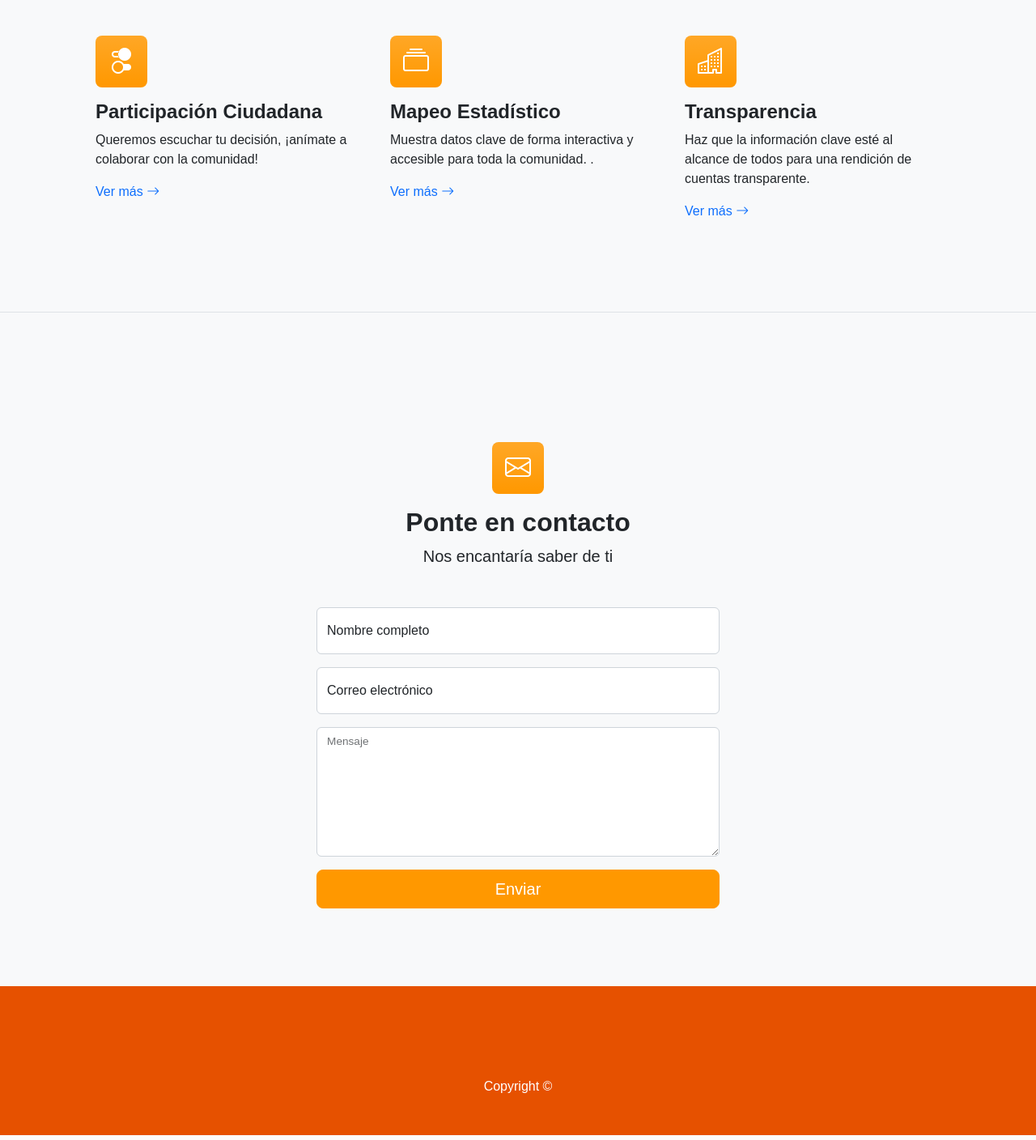
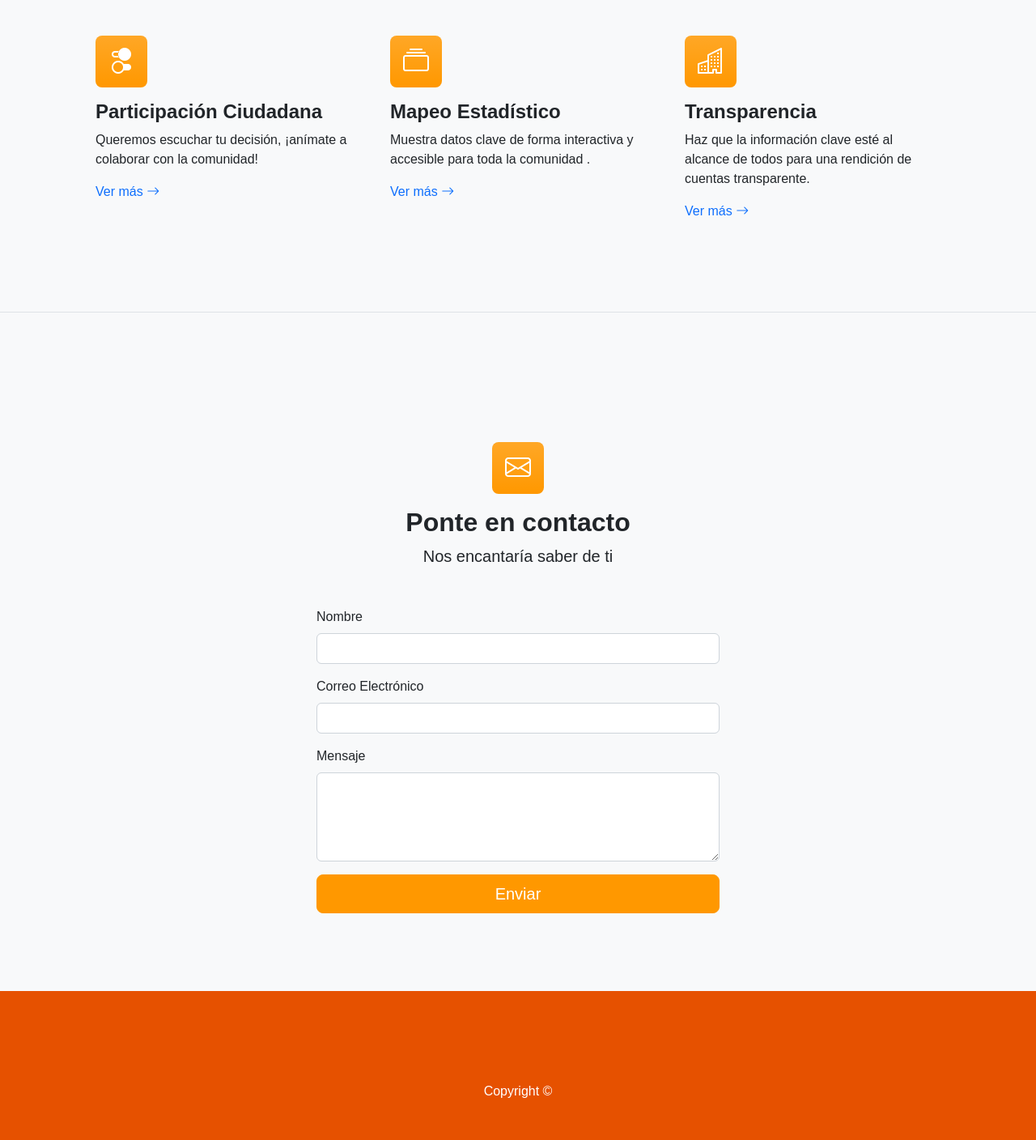
Before and after one commit to Obleas777/MapeoEstadistico, a PHP site: page / in a window 1280 px wide. Shown: the part 641-2049 px from the top of the page at 81% size. Run offline with PHP 8.4, Linux system fonts and the light colour scheme; some libraries are stand-ins or nearby versions.

Commit message:
Se agrego la tabla contacto para el form de contacto en pagina principal y un pequeño popup para esa pagina y la de participacion

```diff
--- a/adminVista.html
+++ b/adminVista.html
@@ -31,7 +31,7 @@
         </div>
     </nav>
 
-    <header class="bg-dark py-5">
+    <header class="hero-header">
         <div class="container px-5">
             <div class="row gx-5 justify-content-center">
                 <div class="col-lg-6">
--- a/index.html
+++ b/index.html
@@ -5,11 +5,13 @@
     <meta charset="utf-8" />
     <meta name="viewport" content="width=device-width, initial-scale=1.0, maximum-scale=1.0, user-scalable=no">
     <meta name="description" content="Plataforma para el mapeo estadístico y la recolección de información social." />
-    <meta name="author" content="Tu Nombre o Empresa" />
+    <meta name="author" content="Presidencia Municipal De Rincon de Romos" />
     <title>Plataforma de Transparencia y Participación Ciudadana</title>
     <link rel="icon" type="image/x-icon" href="assets/favicon.ico" />
     <link href="https://cdn.jsdelivr.net/npm/bootstrap-icons@1.4.1/font/bootstrap-icons.css" rel="stylesheet" />
     <link href="styles.css" rel="stylesheet" />
+    <link href="stylepopup.css" rel="stylesheet" />
+
 
     <style>
 
@@ -79,7 +81,7 @@
                 <div class="col-lg-4 mb-5 mb-lg-0">
                     <div class="feature bg-gradient text-white rounded-3 mb-3"><i class="bi bi-collection"></i></div>
                     <h2 class="h4 fw-bolder">Mapeo Estadístico</h2>
-                    <p>Muestra datos clave de forma interactiva y accesible para toda la comunidad.
+                    <p>Muestra datos clave de forma interactiva y accesible para toda la comunidad
                         .</p>
                     <a class="text-decoration-none" href="mapeo-estadistico.html">Ver más <i
                             class="bi bi-arrow-right"></i></a>
@@ -96,6 +98,15 @@
             </div>
         </div>
     </section>
+    <!-- Modal (Pop-up) -->
+    <div id="popupModal" class="modal">
+        <div class="modal-content">
+            <p>¡Datos enviados correctamente!</p>
+            <!-- Botón para cerrar el modal -->
+            <button id="closePopup" class="btn btn-primary" >Ok</button>
+        </div>
+    </div>
+
 
     <section class="bg-light py-5" id="contacto">
         <div class="container px-5 my-5">
@@ -106,21 +117,22 @@
             </div>
             <div class="row gx-5 justify-content-center">
                 <div class="col-lg-6">
-                    <form>
-                        <div class="form-floating mb-3">
-                            <input class="form-control" type="text" placeholder="Ingrese su nombre..." />
-                            <label>Nombre completo</label>
+                    <form id="contactForm">
+                        <div class="mb-3">
+                            <label for="name" class="form-label">Nombre</label>
+                            <input type="text" class="form-control" id="name" name="name" required>
                         </div>
-                        <div class="form-floating mb-3">
-                            <input class="form-control" type="email" placeholder="nombre@ejemplo.com" />
-                            <label>Correo electrónico</label>
+                        <div class="mb-3">
+                            <label for="email" class="form-label">Correo Electrónico</label>
+                            <input type="email" class="form-control" id="email" name="email" required>
                         </div>
-                        <div class="form-floating mb-3">
-                            <textarea class="form-control" style="height: 10rem"></textarea>
-                            <label>Mensaje</label>
+                        <div class="mb-3">
+                            <label for="message" class="form-label">Mensaje</label>
+                            <textarea class="form-control" id="message" name="message" rows="4" required></textarea>
                         </div>
                         <div class="d-grid"><button class="btn btn-primary btn-lg" type="submit">Enviar</button></div>
                     </form>
+
                 </div>
             </div>
         </div>
@@ -131,7 +143,7 @@
             <p class="m-0 text-center text-white">Copyright &copy;</p>
         </div>
     </footer>
-
+    <script src="popup.js"></script>
     <script src="https://cdn.jsdelivr.net/npm/bootstrap@5.2.3/dist/js/bootstrap.bundle.min.js"></script>
 </body>
 
--- a/login.html
+++ b/login.html
@@ -25,7 +25,7 @@
             </div>
         </nav>
 
-        <header class="bg-dark py-5">
+        <header class="hero-header">
             <div class="container px-5">
                 <div class="row gx-5 justify-content-center">
                     <div class="col-lg-6">
--- a/mapeo-estadistico.html
+++ b/mapeo-estadistico.html
@@ -45,7 +45,7 @@
     </nav>
 
     <!-- Header -->
-    <header class="bg-dark text-white py-5">
+    <header class="hero-header">
         <div class="container text-center">
             <h1 class="fw-bolder">Mapa Interactivo y Estadísticas</h1>
             <p class="lead">Explora datos estadísticos y visualiza información clave.</p>
```
Also changed, not shown: participacion-ciudadana.html (+29 -38 lines), php/send_email.php (added, +22 -0 lines), popup.js (added, +53 -0 lines), stylepopup.css (added, +32 -0 lines), php/uploads/Levelcompleted.png (added), php/uploads/diagrama_proceso.png (added), scripts.js (line endings or trailing spaces), styles.css.
